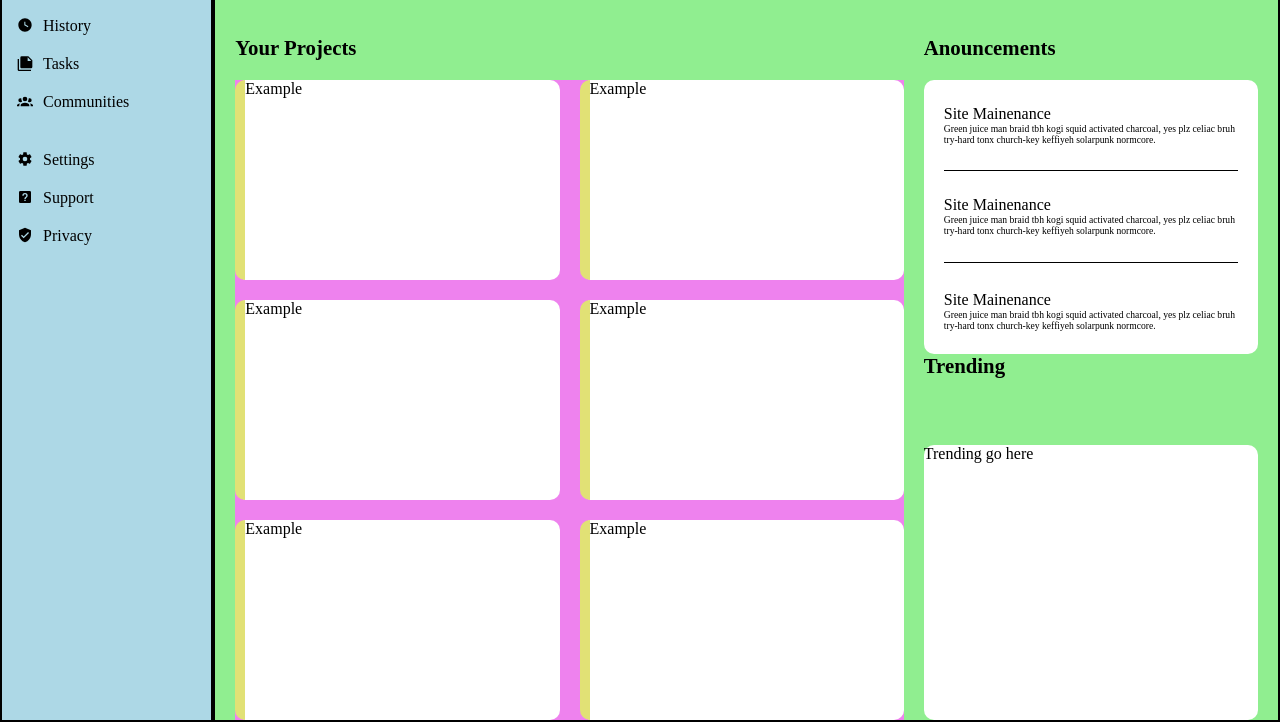
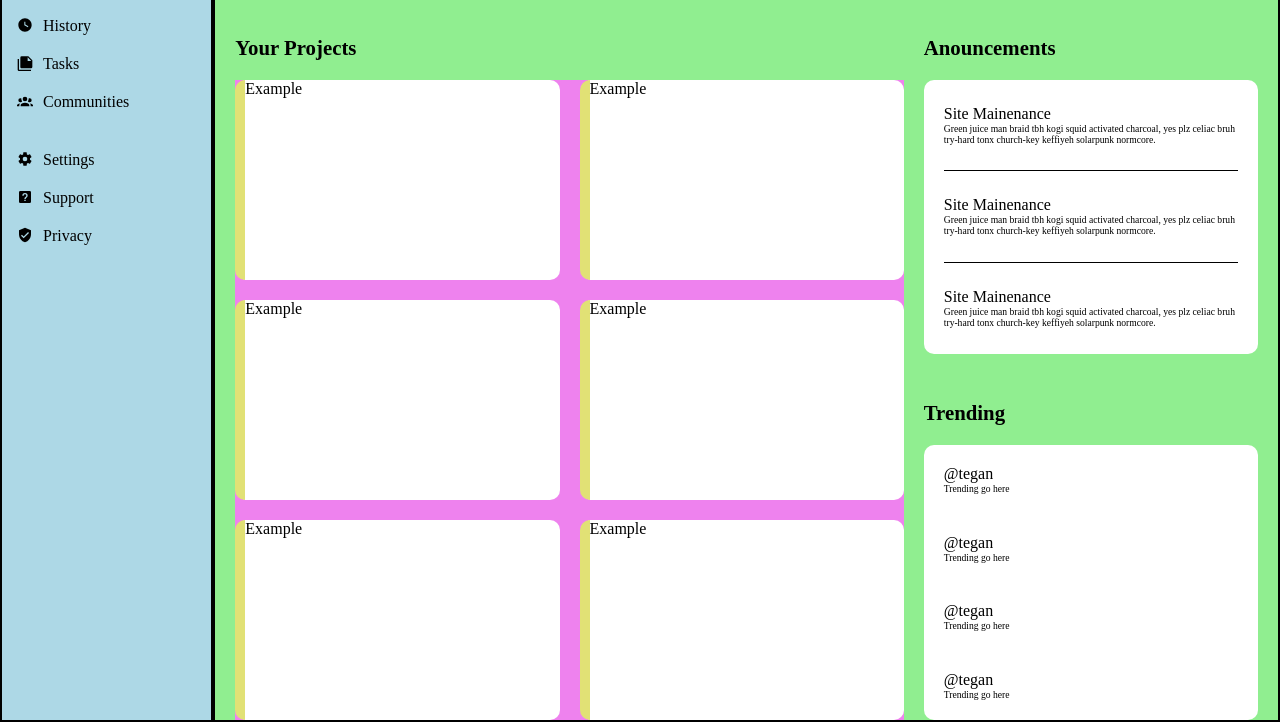
Before and after one commit to zwhahn/admin_dashboard, a plain HTML site: page index.html in a window 1280 px wide. Shown: the part 177-899 px from the top of the page. Drawn offline with Linux system fonts and the light colour scheme.

Commit message:
Rename Avatart to hobbes

```diff
--- a/index.html
+++ b/index.html
@@ -15,13 +15,13 @@
                 <input id="search_bar" type="text" placeholder="Search...">
                 <div class="profile_center">
                     <img class="icon" src="./icons/bell-ring-outline.svg" alt="notifications icon">
-                        <img class="avatar" src="./icons/Avatar.png" alt="Hobbes headshot">
+                        <img class="avatar" src="./avatars/hobbes.png" alt="Hobbes headshot">
                         Morgan Oakley
                 </div>
             </div>
             <div class="greeting">
                 <div class="greeting_area">
-                    <img id="avatar_big" src="./icons/Avatar.png" alt="Hobbes headshot">
+                    <img id="avatar_big" src="./avatars/hobbes.png" alt="Hobbes headshot">
                     <div id="greeting_message">
                         <div>
                             Hi there,
@@ -126,7 +126,7 @@
                                         celiac bruh try-hard tonx church-key
                                         keffiyeh solarpunk normcore.</div>
                                 </div>
-                                <div class="anouncement last-box">
+                                <div class="anouncement">
                                     <div class="anouncement-subheader">
                                         Site Mainenance
                                     </div>
@@ -136,9 +136,40 @@
                                         keffiyeh solarpunk normcore.</div>
                                 </div>
                             </div>
-                            <h2>Trending</h2>
+                            <h2 class="trending-header">Trending</h2>
                             <div class="trending-container">
-                                Trending go here
+                                <div class="trending">
+                                    <div class="trending-username">
+                                        @tegan
+                                    </div>
+                                    <div class="trending-subtitle">
+                                        Trending go here
+                                    </div>
+                                </div>
+                                <div class="trending">
+                                    <div class="trending-username">
+                                        @tegan
+                                    </div>
+                                    <div class="trending-subtitle">
+                                        Trending go here
+                                    </div>
+                                </div>
+                                <div class="trending">
+                                    <div class="trending-username">
+                                        @tegan
+                                    </div>
+                                    <div class="trending-subtitle">
+                                        Trending go here
+                                    </div>
+                                </div>
+                                <div class="trending">
+                                    <div class="trending-username">
+                                        @tegan
+                                    </div>
+                                    <div class="trending-subtitle">
+                                        Trending go here
+                                    </div>
+                                </div>
                             </div>
                         </div>
                 </div>
--- a/style.css
+++ b/style.css
@@ -168,6 +168,12 @@ h2 {
     grid-row: 1/2;
 }
 
+.trending-header {
+    display: flex;
+    align-items: flex-end;
+    padding-bottom: 20px;
+}
+
 .project-header, .anouncement-header {
     display: flex;
     align-items: flex-end;
@@ -192,8 +198,6 @@ h2 {
 .anouncement-container{
     grid-template-rows: repeat(3, 1fr);
     align-items: center;
-
-
 }
 
 .trending-container, .anouncement-container {
@@ -202,7 +206,7 @@ h2 {
     border-radius: 10px;
 }
 
-.anouncement {
+.anouncement, .trending {
     display: grid;
     grid-template-rows: auto auto;
     grid-template-columns: minmax(200px, 1fr);
@@ -210,12 +214,12 @@ h2 {
     height: 100%;
 }
 
-.anouncement-content {
+.anouncement-content, .trending-subtitle {
     font-size: 0.6em;
     grid-row: 2;
 }
 
-.anouncement-subheader {
+.anouncement-subheader, .trending-username {
     grid-row: 1;
     display: flex;
     align-items: flex-end;
@@ -225,6 +229,8 @@ h2 {
     border-bottom: 1px black solid;
 }
 
-.last-box {
-    padding-top: 5px;
+.trending-container {
+    display: grid;
+    grid-template-rows: repeat(4, 1fr);
+    align-items: center;
 }
```
Also changed, not shown: avatars/hobbes.png (renamed from icons/Avatar.png).
